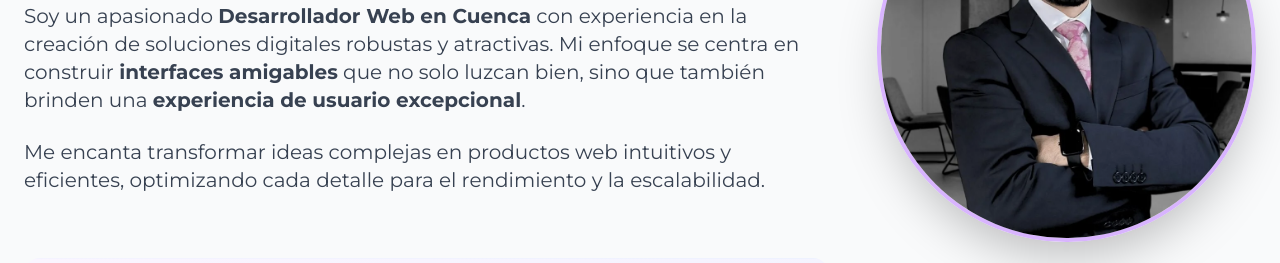
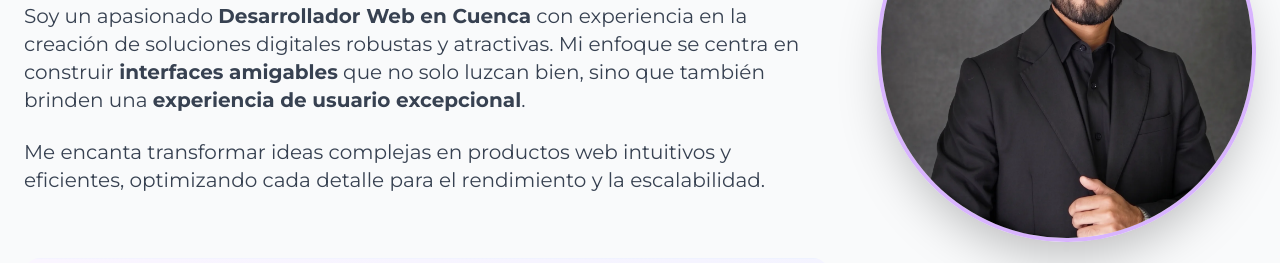
Before and after one commit to sebastian8080/portfolio-astro, an Astro site: page /sobre-mi in a window 1280 px wide. Shown: the part 312-575 px from the top of the page. Built offline with nearby package versions, Linux system fonts and the light colour scheme; Astro itself is replaced by a stand-in of ours.

Commit message:
feat: update profile photo

```diff
--- a/src/pages/sobre-mi.astro
+++ b/src/pages/sobre-mi.astro
@@ -329,7 +329,7 @@ import Layout from "../layouts/layout.astro";
         <div class="sticky top-24 flex flex-col items-center text-center">
           <!-- Foto circular -->
           <img
-            src="/assets/perfil-sebastian-armijos.webp"
+            src="/assets/foto-de-perfil-actualizada.webp"
             alt="Foto de Sebastián Armijos"
             title="Foto de Sebastian Armijos"
             class="rounded-full shadow-2xl object-cover w-72 h-72 sm:w-80 sm:h-80 lg:w-96 lg:h-96 xl:w-96 xl:h-96
```
Also changed, not shown: public/assets/foto-de-perfil-actualizada.webp (added).
